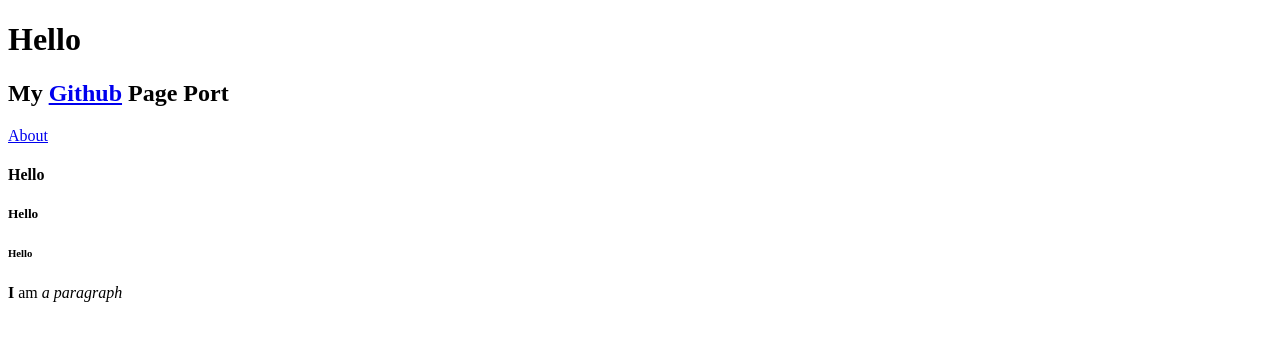
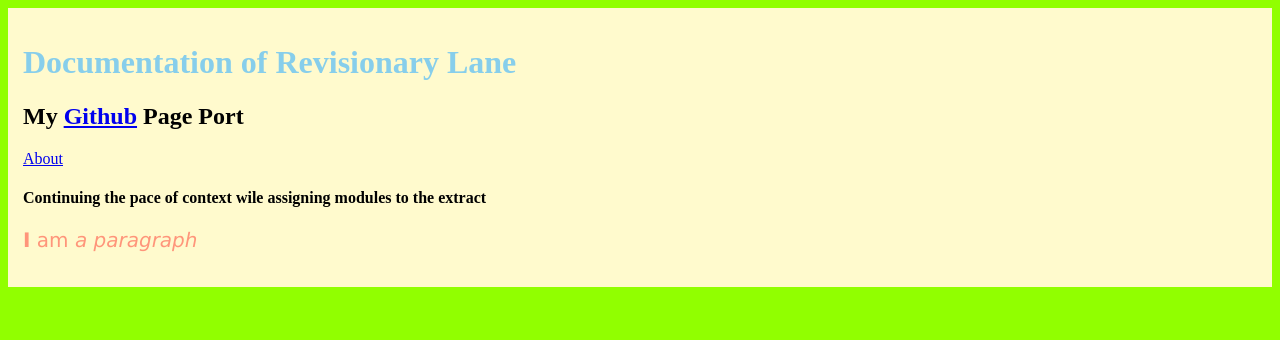
Before and after one commit to DialloVerse/Htmlroughpracticemodules, a website: page index.html in a window 1280 px wide. Drawn offline with Linux system fonts and the light colour scheme.

Commit message:
reviewed changes

```diff
--- a/index.html
+++ b/index.html
@@ -3,17 +3,20 @@
   <head>
     <title>Document</title>
     <meta charset="UTF-8" />
+    <link rel="stylesheet" href="styles.css" />
   </head>
   <body>
-    <h1>Hello</h1>
+    <div>
+      <h1>Documentation of Revisionary Lane</h1>
       <h2>
         My
         <a href="https://github.com/DialloVerse">Github</a> Page Port
       </h2>
       <a href="details/about.html">About</a>
-    <h4>Hello</h4>
-    <h5>Hello</h5>
-    <h6>Hello</h6>
+      <h4>
+        Continuing the pace of context wile assigning modules to the extract
+      </h4>
       <p><strong>I</strong> am <em>a paragraph</em></p>
+    </div>
   </body>
 </html>
--- /dev/null
+++ b/styles.css
@@ -0,0 +1,28 @@
+html {
+  background-color: rgba(126, 252, 0, 0.76);
+  border-radius: 100px;
+}
+
+body {
+  background-color: lemonchiffon;
+  padding: 15px;
+  margin-left: blue;
+}
+
+h1 {
+  font-style: sans-serif;
+  color: skyblue;
+  padding: inherit;
+  border-radius: unset;
+}
+
+p {
+  color: rgba(255, 0, 0, 0.404);
+  font-family: Verdana, Geneva, Tahoma, sans-serif;
+  font-size: 20px;
+}
+
+html {
+  background-color: rgb(145, 255, 0);
+  border-radius: 10px;
+}
```
Also changed, not shown: details/about.html (+2 -1 lines). Lines whose indentation alone changed are shown as unchanged.
